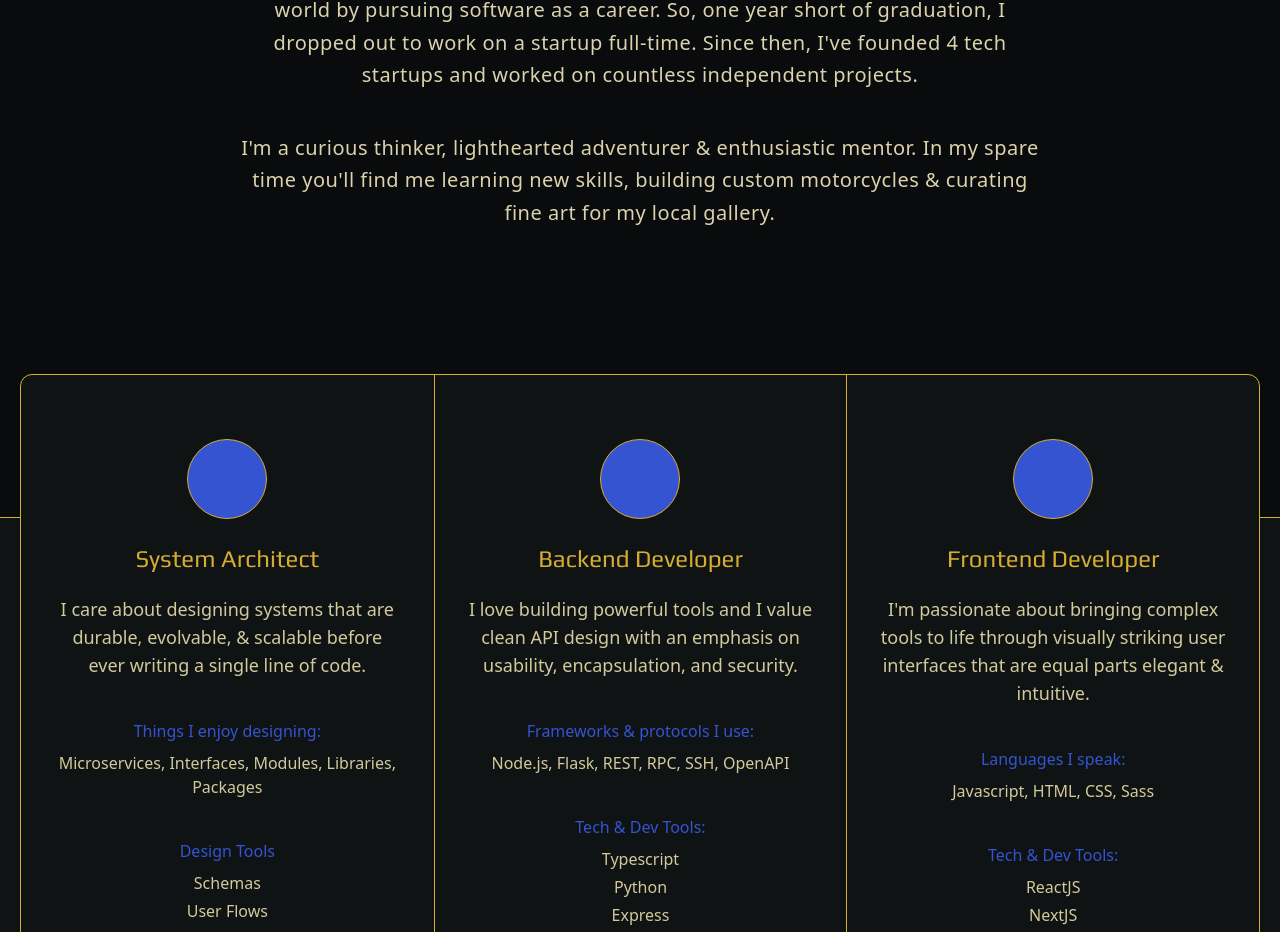
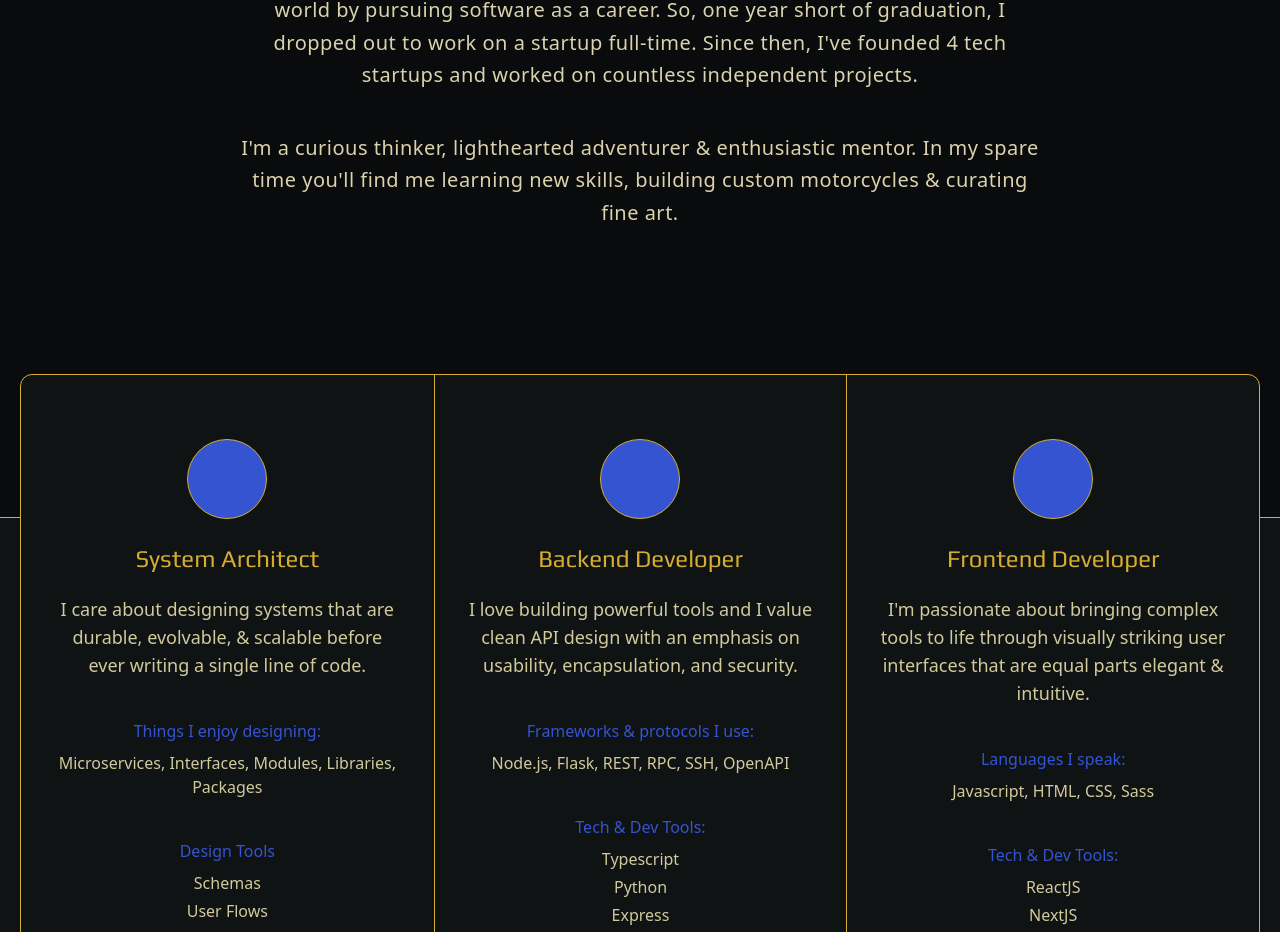
Before and after one commit to SebastianWolfgangBrownstein/portfolio, a Next.js app: page / in a window 1280 px wide. Shown: the part 1320-2252 px from the top of the page. Built offline with nearby package versions, Linux system fonts and the light colour scheme; some icons are missing; a web font is replaced by a local one.

Commit message:
updated about me text

```diff
--- a/components/About/About.jsx
+++ b/components/About/About.jsx
@@ -51,7 +51,7 @@ const About = () => {
           2xl:mb-10">
           I&apos;m a curious thinker, lighthearted adventurer & enthusiastic
           mentor. In my spare time you&apos;ll find me learning new skills, building
-          custom motorcycles & curating fine art for my local gallery.
+          custom motorcycles & curating fine art.
         </p>
         {/* <p className="text-tan text-md sm:text-lg lg:text-xl 2xl:mb-10">
 
```
